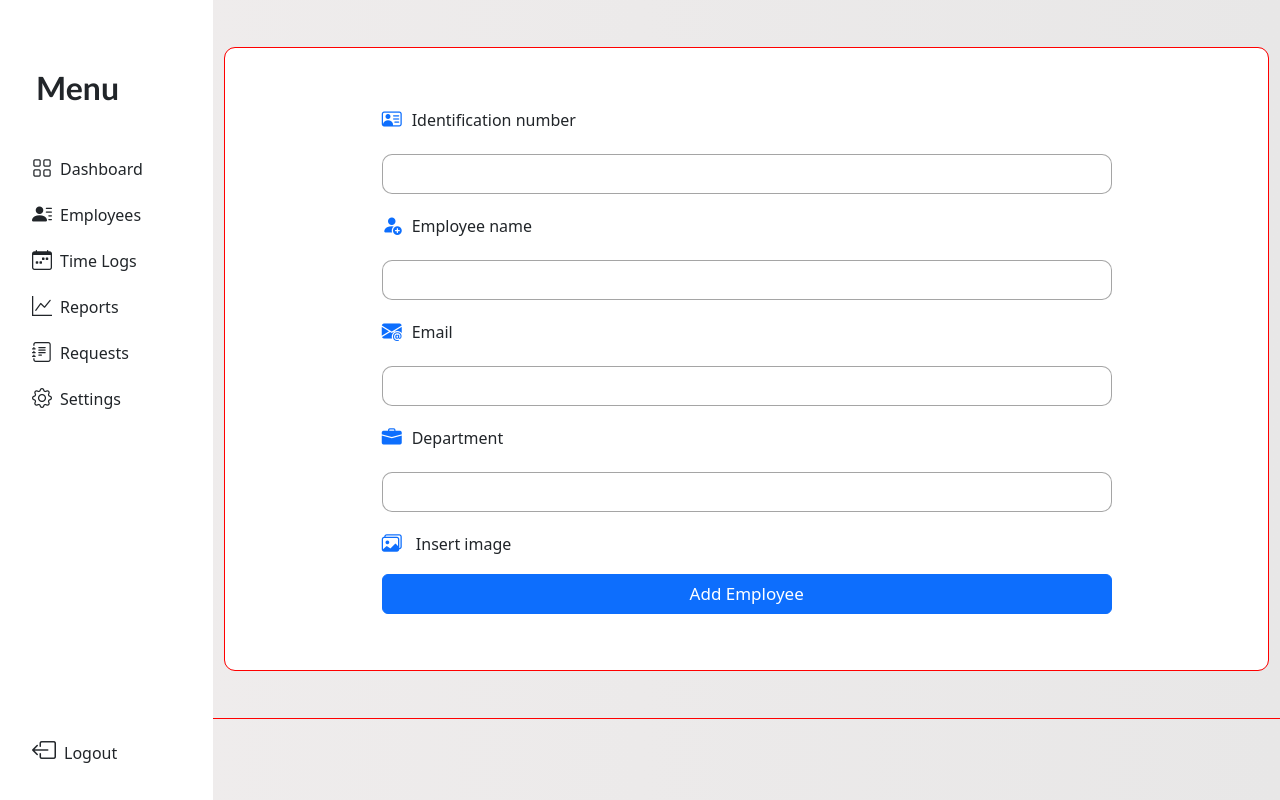
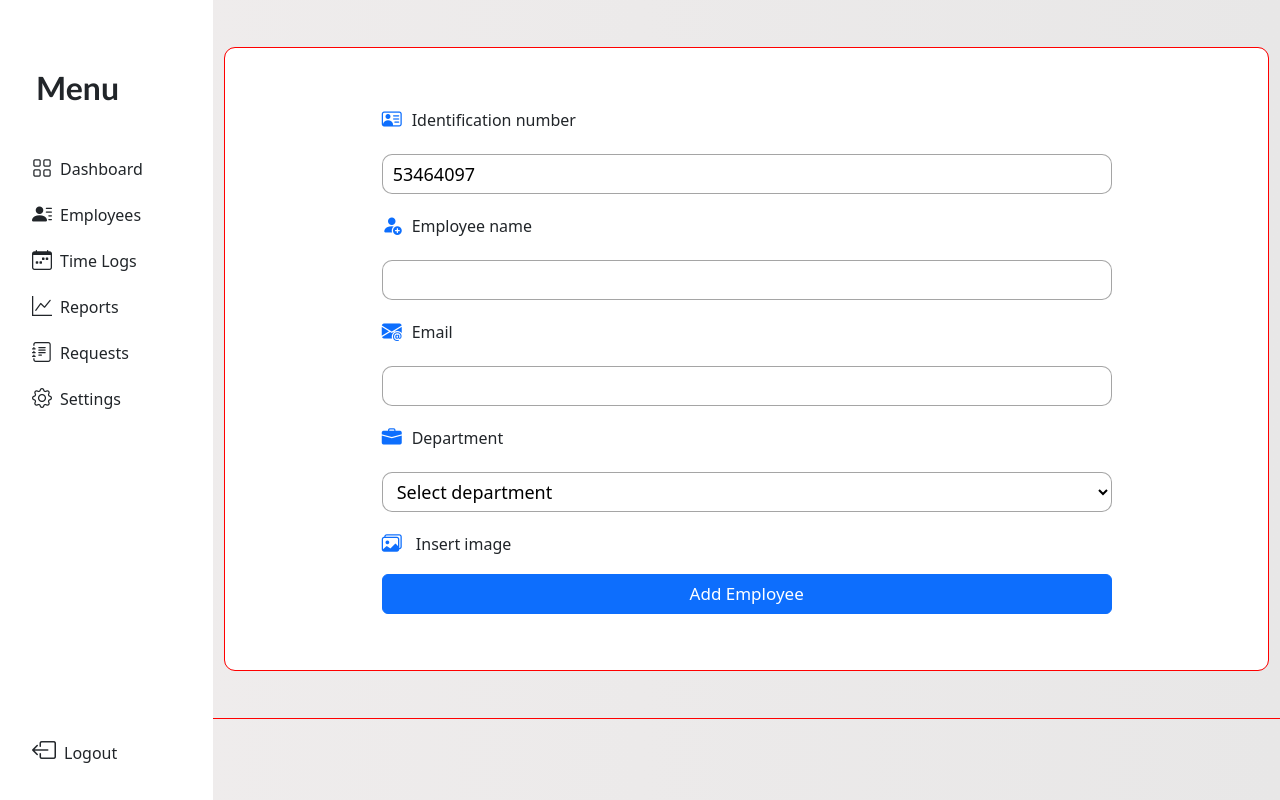
Before and after one commit to Louie0517/flask-contact-book, a Flask app: page /add_employee in a window 1280 px wide. Run offline with Flask 3, Linux system fonts and the light colour scheme; some libraries are stand-ins or nearby versions.

Commit message:
Structuring the design(ui) of management page especially its table which also i will a

```diff
--- /dev/null
+++ b/App/id_generator.py
@@ -0,0 +1,7 @@
+import random
+
+def rand_id():
+    return random.randint(10000000, 99999999)
+
+if __name__ == '__main__':
+    rand_id()
--- a/App/main.py
+++ b/App/main.py
@@ -1,9 +1,9 @@
 from flask import Flask, redirect, render_template, request, url_for
 from database import Database
-from datetime import datetime
 from dotenv import load_dotenv
 from config import Config, get_v
-from time import time
+from werkzeug.utils import secure_filename
+from id_generator import rand_id
 import plotly.graph_objs as gr
 import plotly.offline as pyo
 import sqlite3, pandas as pd
@@ -13,6 +13,10 @@ load_dotenv()
 app = Flask(__name__)
 
 app.config.from_object(Config)
+
+UPLOAD_FOLDER = os.path.join(app.root_path, 'static', 'employees_img')
+os.makedirs(UPLOAD_FOLDER, exist_ok=True)
+app.config['UPLOAD_FOLDER'] = UPLOAD_FOLDER
 
 db : Database = Database()
 
@@ -65,6 +69,20 @@ def get_total_employees():
 
     return employees, status
 
+def sorting_list():
+    with sqlite3.connect(db.connect_employee()) as con:
+        field = request.args.get('sort_by', 'name')
+
+        if field not in ['name', 'department, email']:
+           field = 'name'
+
+        cur = con.cursor()
+        query = f"SELECT name, department, email FROM employee ORDER BY {field} ASC"
+        cur.execute(query)
+        sorts = cur.fetchall()
+
+    return render_template('e_manage.html', sorts=sorts, field=field)
+
 @app.route('/management', methods=['GET', 'POST'])
 def management():
 
@@ -93,13 +111,51 @@ def management():
 
     return render_template('dash.html', records = records, chart = chart)
 
+@app.route('/add_employee', methods=['GET', 'POST'])
+def add_employee():
+    def_id = rand_id()
+
+    if request.method == 'POST':
+        employee_id = request.form['id']
+        name = request.form['name']
+        department = request.form['department']
+        email = request.form['email']
+
+        if 'employees_photo' not in request.files:
+            return 'No file part.'
+
+        file = request.files['employees_photo']
+        if file.filename == '':
+            return 'No selected file.'
+
+        filename = secure_filename(file.filename)
+        file_path = os.path.join(app.config['UPLOAD_FOLDER'], filename)
+        file.save(file_path)
+        relative_path = f'employees_img/{filename}'
+
+        with sqlite3.connect(db.connect_employee()) as con:
+
+            cur = con.cursor()
+            cur.execute('''SELECT * FROM employee WHERE email=? ''', (email,))
+            duplicates = cur.fetchone()
+
+            if duplicates:
+                return render_template('add_employee.html', employed=True)
+            else:
+                cur.execute("INSERT INTO employee (employee_id, name, department, email, photo_path) VALUES (?, ?, ?, ?, ?)", (employee_id, name, department, email, relative_path))
+                con.commit()
+                return redirect('/employee_management')
+
+    return render_template('add_employee.html', random=def_id)
+
+
 # Display in management page
 @app.route('/employee_management', methods=['GET', 'POST'])
 def employees_management():
     try:
         with sqlite3.connect(db.connect_employee()) as sql_con:
             cur = sql_con.cursor()
-            cur.execute('''SELECT employee_id, name, department, email, photo_path FROM employee''')
+            cur.execute('''SELECT employee_id, name, department, email, photo_path, id FROM employee''')
             employee = cur.fetchall()
 
     except sqlite3.Error as e:
@@ -109,56 +165,24 @@ def employees_management():
     return render_template('e_manage.html', employee=employee)
 
 
-@app.route('/add_employee', methods=['GET', 'POST'])
-def add_employee():
-    if request.method == 'POST':
-        employee_id = request.form['id']
-        name = request.form['name']
-        department = request.form['department']
-        email = request.form['email']
-        image = db.upload_img()
+@app.route('/delete_employee_profile/<string:id>', methods=['GET'])
+def delete_employee_profile(id):
 
-        with sqlite3.connect(db.connect_employee()) as con:
-
-            cur = con.cursor()
-            cur.execute('''SELECT * FROM employee WHERE email=? ''', (email,))
-            duplicates = cur.fetchone()
-
-            if duplicates:
-                return render_template('add_employee.html', employed='Employee exists.')
-            else:
-                cur.execute("INSERT INTO employee (employee_id, name, department, email, photo_path) VALUES (?, ?, ?, ?, ?)", (employee_id, name, department, email, image))
-                con.commit()
-                return redirect('/employee_management')
-
-    return render_template('add_employee.html')
-
-@app.route('/delete_employee_profile/<int:id>', methods=['GET'])
-def delete_employee_profile(id):
-    database_path = os.path.join(os.path.dirname(__file__), 'employee.db')
-
-    with sqlite3.connect(database_path) as con:
+    with sqlite3.connect(db.connect_employee()) as con:
         cur = con.cursor()
         cur.execute("ATTACH DATABASE 'time_logs.db' AS t_logs ")
 
         try:
-            cur.execute(''' DELETE FROM emloyee WHERE id=?  ''', (id,))
-            cur.execute(''' DELETE FROM time_logs WHERE id=?  ''', (id,))
+            cur.execute(''' DELETE FROM employee WHERE id=?  ''', (id,))
+
+            cur.execute(''' DELETE FROM t_logs.time_logs WHERE id=?  ''', (id,))
+
             con.commit()
 
         except Exception as e:
             print("Error deleting employees profile.", e)
 
-        return redirect('/employee_management')
-
-    with sqlite3.connect(db.connect_employee()) as conn:
-        cur = conn.cursor()
-        cur.execute('''SELECT id FROM employee''')
-        e_id = cur.fetchall()
-
-    return render_template('e_manage.html', employee=e_id)
-
-
+    return redirect('/employee_management')
 
 @app.route('/edit_employees_profile', methods=['GET', 'POST'])
 def edit_employees_profile():
--- a/App/static/dash.css
+++ b/App/static/dash.css
@@ -222,6 +222,24 @@ thead.head th {
   outline: none;
 }
 
+.input select{
+  border-radius: 10px;
+  font-size: clamp(14px, 2vw, 18px);
+  margin-top: 20px;
+  border-radius: 10px;
+  padding-left: 10px;
+  border: solid 1px rgba(128, 128, 128, 0.71);
+  height: 40px;
+  background-color: rgb(255, 255, 255);
+
+}
+
+.input select:hover,
+.input select:focus{
+  border: solid 1px rgba(128, 128, 128, 0.71);
+  outline: none;
+}
+
 .add-btn span{
   font-size: 17px;
   font-weight: 500;
--- a/App/templates/add_employee.html
+++ b/App/templates/add_employee.html
@@ -139,7 +139,7 @@
                 <div class="container d-flex flex-column form-add my-md-5 py-xl-5 p-md-4">
                     <div class="input">
                         <label><span><i class="bi bi-person-vcard text-primary"></i></i></span>Identification number</label>
-                        <input type="text" name="id" id="employee-id" title="Name" required>
+                        <input type="text" name="id" id="employee-id" title="Id" value="{{ random }}" readonly>
                     </div>
                     <div class="input">
                         <label><span><i class="bi bi-person-fill-add text-primary"></i></span>Employee name</label>
@@ -150,8 +150,16 @@
                         <input type="email" name="email" id="email" title="Email" required>
                     </div>
                     <div class="input">
-                        <label><span><i class="bi-briefcase-fill text-primary"></i></span>Department</label>
-                        <input type="text" name="department" id="department" title="Department" required>
+                        <label for="department"><i class="bi-briefcase-fill text-primary"></i>Department</label>
+                        <select name="department" id="department" required>
+                          <option value="" disabled selected>Select department</option>
+                          <option value="Management">Management</option>
+                          <option value="IT">IT</option>
+                          <option value="Finance">Finance</option>
+                          <option value="HR">HR</option>
+                          <option value="Marketing">Marketing</option>
+                          <option value="Creatives">Creatives</option>
+                        </select>
                     </div>
                     <div class="input">
                         <input type="File" name="employees_photo" id="fileImg" accept="/image*" hidden title="Insert Image">
@@ -166,7 +174,11 @@
                             <span>Add Employee</span>
                         </button>
                     </div>
-                   <span>{{ employed }}</span>
+                   {% if employed %}
+                   <script>
+                    window.alert('Email already exists.')
+                   </script>
+                   {% endif %}
                 </div>
             </form>
       </main>
```
Also changed, not shown: App/database.py (+5 -6 lines), App/templates/e_manage.html (+27 -3 lines), App/static/employees_img/Screenshot_2024-12-14_222816.png (added), App/static/employees_img/Screenshot_2024-12-25_141222.png (added), App/static/employees_img/Screenshot_2025-01-27_235123.png (added), App/static/employees_img/Screenshot_2025-06-05_005017.png (added), App/static/employees_img/Screenshot_2025-06-06_233255.png (added), App/static/employees_img/Screenshot_2025-06-08_055030.png (added), App/static/employees_img/Screenshot_2025-06-17_205700.png (added), App/static/employees_img/Screenshot_2025-06-29_172125.png (added), App/static/employees_img/Screenshot_2025-07-12_170105.png (added), App/static/employees_img/Screenshot_2025-07-15_200433.png (added), employee.db.
